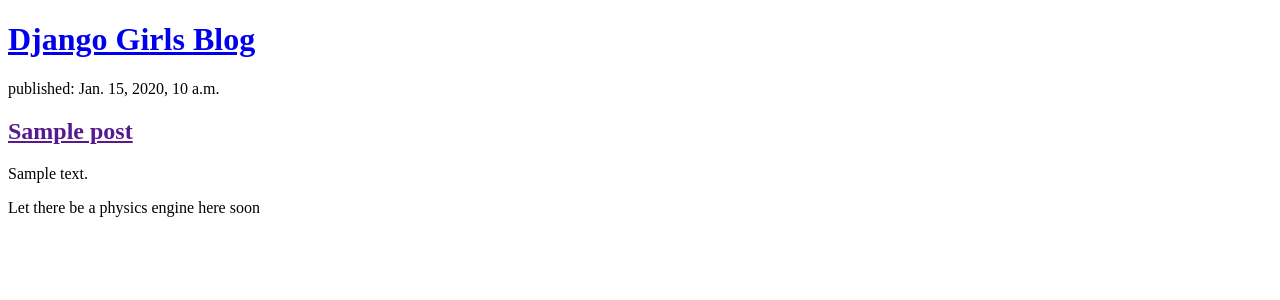
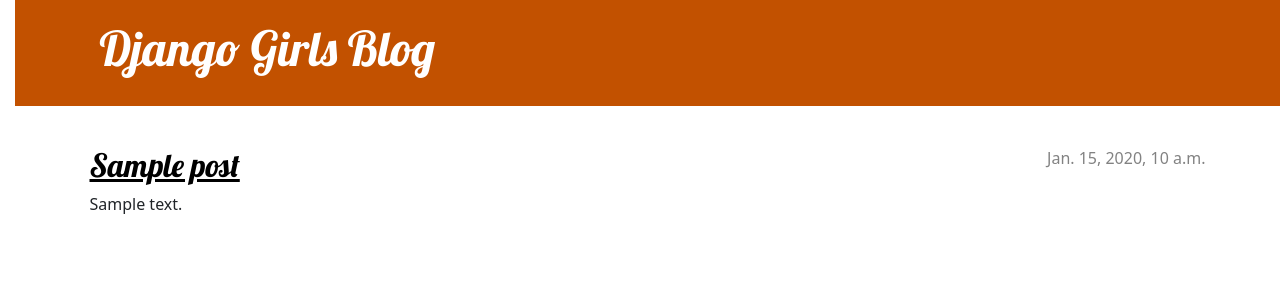
Before and after one commit to IDrinkEggs/my-first-blog, a Django app: page / in a window 1280 px wide. Shown: the top 300 px of the page. Run offline with Django 5.2, Linux system fonts and the light colour scheme; tables that the repository leaves empty hold one stand-in row (values such as "Sample post").

Commit message:
Added view and template for detailed blog post as well as CSS for the site.

```diff
--- /dev/null
+++ b/blog/static/css/blog.css
@@ -0,0 +1,80 @@
+/* classes start with "." while ids just have their "name"s */
+
+h1 a, h2 a {
+    color: #9ad629;
+    font-family: 'Lobster';
+}
+body {
+    padding-left: 15px;
+}
+.page-header {
+    background-color: #C25100;
+    margin-top: 0;
+    margin-bottom: 40px;
+    padding: 20px 20px 20px 40px;
+}
+
+.page-header h1,
+.page-header h1 a,
+.page-header h1 a:visited,
+.page-header h1 a:active {
+    color: #ffffff;
+    font-size: 36pt;
+    text-decoration: none;
+}
+
+h1,
+h2,
+h3,
+h4 {
+    font-family: 'Lobster', cursive;
+}
+
+.date {
+    color: #828282;
+}
+
+.save {
+    float: right;
+}
+
+.post-form textarea,
+.post-form input {
+    width: 100%;
+}
+
+.top-menu,
+.top-menu:hover,
+.top-menu:visited {
+    color: #ffffff;
+    float: right;
+    font-size: 26pt;
+    margin-right: 20px;
+}
+
+.post {
+    margin-bottom: 70px;
+}
+
+.post h2 a,
+.post h2 a:visited {
+    color: #000000;
+}
+
+.post > .date,
+.post > .actions {
+    float: right;
+}
+
+.btn-secondary,
+.btn-secondary:visited {
+    color: #C25100;
+    background: none;
+    border-color: #C25100;
+    margin-left: 15px;
+}
+
+.btn-secondary:hover {
+    color: #FFFFFF;
+    background-color: #C25100;
+}
--- /dev/null
+++ b/blog/templates/blog/base.html
@@ -0,0 +1,25 @@
+{% load static %}
+<!DOCTYPE html>
+<html>
+    <head>
+        <title>Django Girls blog</title>
+        <link rel="stylesheet" href="https://cdn.jsdelivr.net/npm/bootstrap@5.3.3/dist/css/bootstrap.min.css" integrity="sha384-QWTKZyjpPEjISv5WaRU9OFeRpok6YctnYmDr5pNlyT2bRjXh0JMhjY6hW+ALEwIH" crossorigin="anonymous">
+        <link rel="stylesheet" href="https://fonts.googleapis.com/css?family=Lobster&subset=latin,latin-ext">
+        <link rel="stylesheet" href="{% static 'css/blog.css' %}">
+    </head>
+    <body>
+        <header class="page-header">
+            <div class="container">
+                <h1><a href="/">Django Girls Blog</a></h1>
+            </div>
+          </header>
+          <main class="container">
+              <div class="row">
+                  <div class="col">
+                  {% block content %}
+                  {% endblock %}
+                  </div>
+              </div>
+          </main>
+    </body>
+</html>
--- a/blog/templates/blog/post_list.html
+++ b/blog/templates/blog/post_list.html
@@ -1,21 +1,14 @@
-<!DOCTYPE html>
-<html>
-    <head>
-        <title>Django Girls blog</title>
-    </head>
-    <body>
-        <header>
-            <h1><a href="/">Django Girls Blog</a></h1>
-        </header>
+{% extends 'blog/base.html' %}
 
-        {% for post in posts%}
-            <article>
-                <time>published: {{ post.published_date }}</time>
-                <h2><a href="">{{ post.title }}</a></h2>
-                <p>{{ post.text|linebreaksbr }}</p>
-            </article>
-        {% endfor %}
-
-        <p>Let there be a physics engine here soon</p>
-    </body>
-</html>
+<!-- {% load static %} -->
+<!-- static only loads when the server is ran. If static changes don&t apply, run the server again -->
+{% block content %}
+    {% for post in posts %}
+        <article class="post">
+            <time class="date">
+                {{ post.published_date }}
+            </time>
+            <h2><a href="{% url 'post_detail' pk=post.pk %}">{{ post.title }}</a></h2>            <p>{{ post.text|linebreaksbr }}</p>
+        </article>
+    {% endfor %}
+{% endblock %}
--- a/blog/urls.py
+++ b/blog/urls.py
@@ -3,4 +3,6 @@ from . import views
 
 urlpatterns = [
     path('', views.post_list, name='post_list'),
+    path('post/<int:pk>/', views.post_detail, name='post_detail'),
+
 ]
--- a/blog/views.py
+++ b/blog/views.py
@@ -1,7 +1,12 @@
-from django.shortcuts import render
+from django.shortcuts import render, get_object_or_404
 from django.utils import timezone
 from .models import Post
+
 
 def post_list(request):
     posts = Post.objects.filter(published_date__lte=timezone.now()).order_by('published_date')
     return render(request, 'blog/post_list.html', {'posts': posts})
+
+def post_detail(request, pk):
+    post = get_object_or_404(Post, pk=pk)
+    return render(request, 'blog/post_detail.html', {'post': post})
```
Also changed, not shown: blog/templates/blog/post_detail.html (added, +14 -0 lines).
